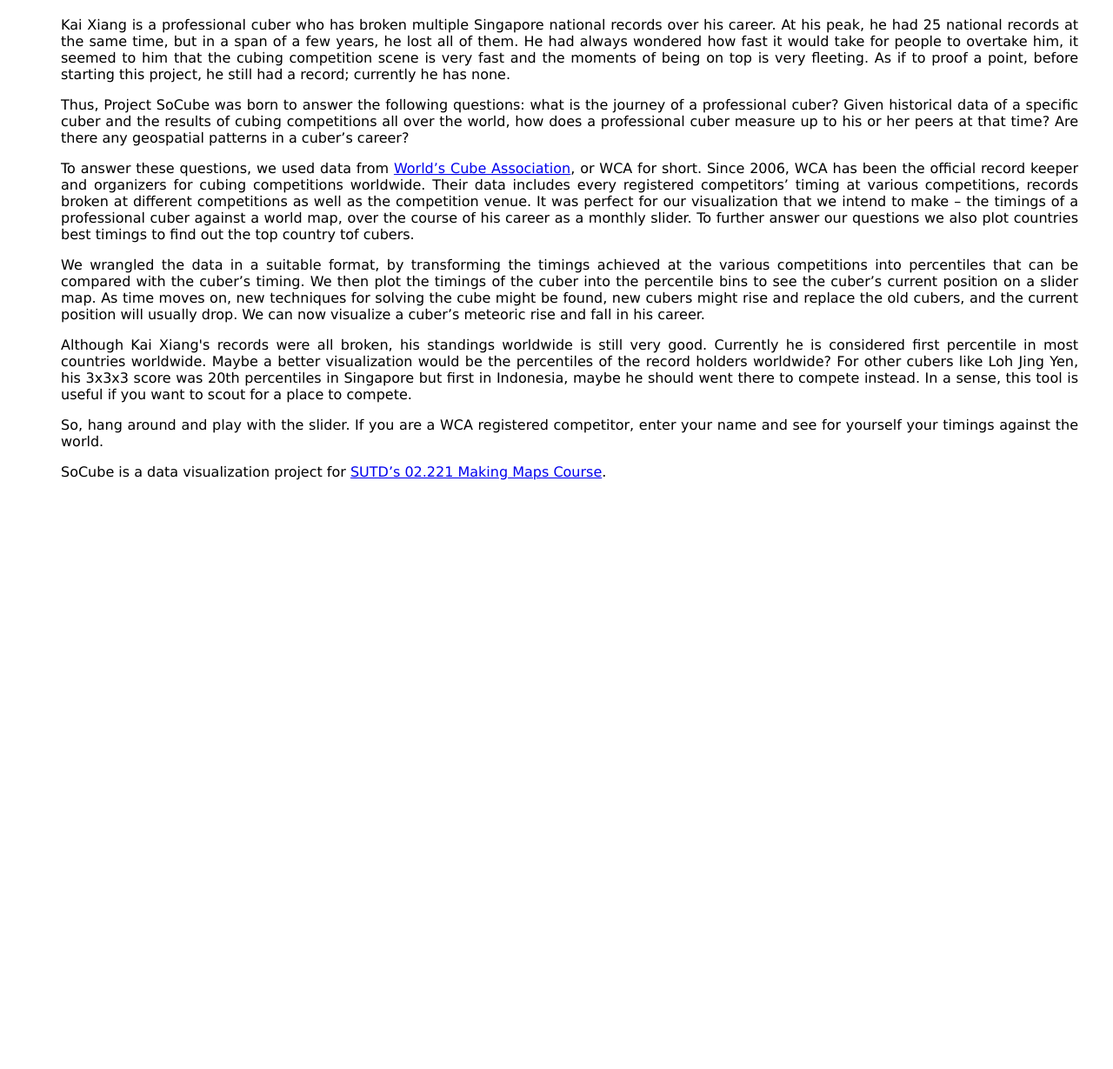
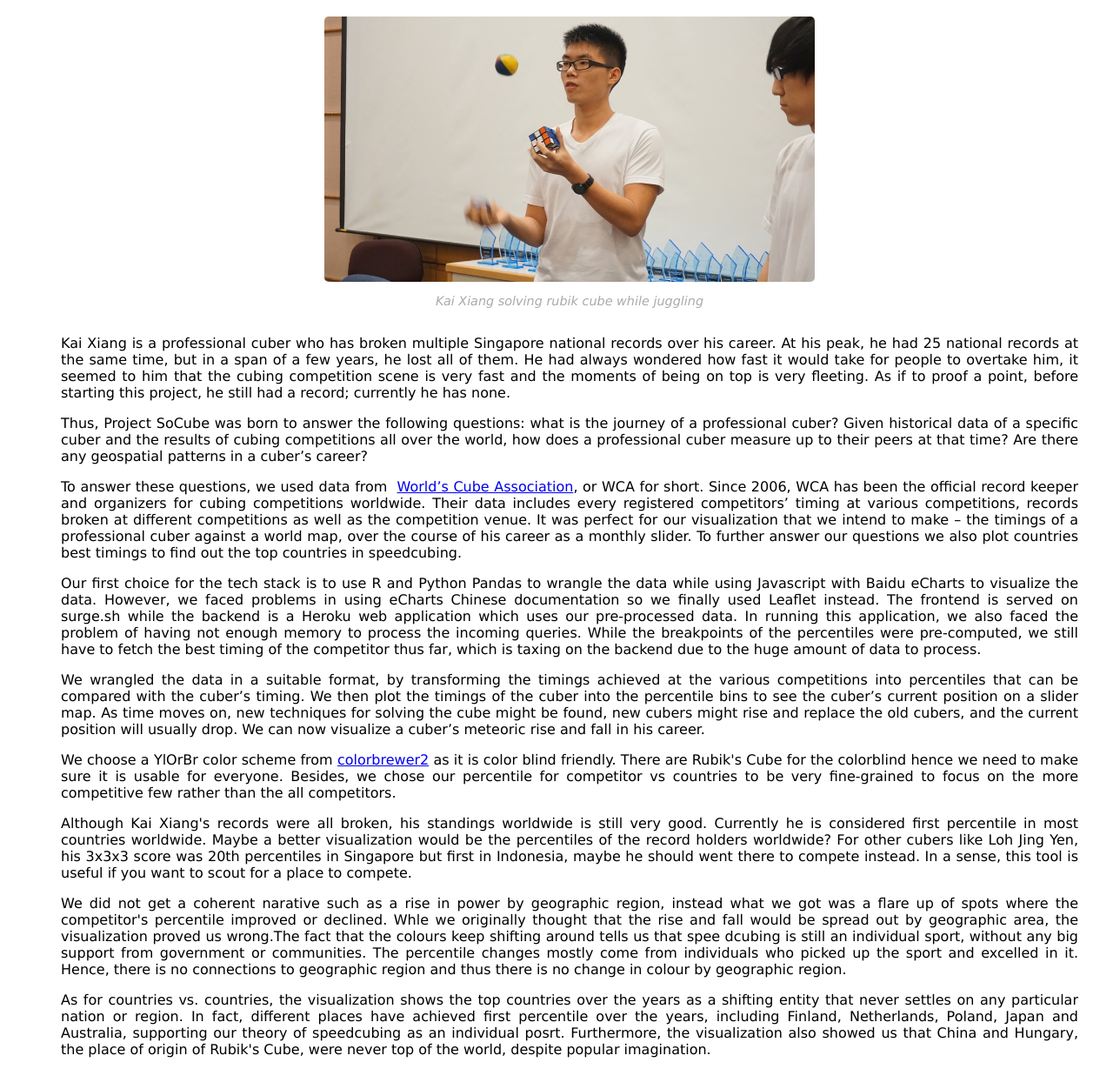
Before and after one commit to stanleynguyen/so.cube, a website: page about.html in a window 1280 px wide. Shown: the part 70-1299 px from the top of the page at 87% size. Before the commit the page ends 800 px from the top, so only its background shows below. Drawn offline with Linux system fonts and the light colour scheme.

Commit message:
Edit about page

```diff
--- a/about.html
+++ b/about.html
@@ -12,6 +12,7 @@
 
     h1 {
       text-align: center;
+      width: 100%;
     }
 
     p {
@@ -24,6 +25,47 @@
       padding-left: 15px;
       margin-right: auto;
       margin-left: auto;
+    }
+
+    .row {
+      display: -ms-flexbox;
+      display: flex;
+      -ms-flex-wrap: wrap;
+      flex-wrap: wrap;
+      margin-right: -15px;
+      margin-left: -15px;
+    }
+
+    .col-12 {
+      position: relative;
+      width: 100%;
+      min-height: 1px;
+      padding-right: 15px;
+      padding-left: 15px;
+      -ms-flex: 0 0 100%;
+      flex: 0 0 100%;
+      max-width: 100%;
+    }
+
+    .img-container {
+      max-width: 100%;
+      padding: 0 20px;
+      display: flex;
+      flex-direction: column;
+      align-items: center;
+    }
+
+    .img-fluid {
+      max-width: 50%;
+    }
+
+    .rounded-border {
+      border-radius: 5px;
+    }
+
+    .caption {
+      color: #aaa;
+      font-size: 0.9rem;
     }
 
     @media (min-width: 576px) {
@@ -49,26 +91,6 @@
         max-width: 1140px;
       }
     }
-
-    .row {
-      display: -ms-flexbox;
-      display: flex;
-      -ms-flex-wrap: wrap;
-      flex-wrap: wrap;
-      margin-right: -15px;
-      margin-left: -15px;
-    }
-
-    .col-12 {
-      position: relative;
-      width: 100%;
-      min-height: 1px;
-      padding-right: 15px;
-      padding-left: 15px;
-      -ms-flex: 0 0 100%;
-      flex: 0 0 100%;
-      max-width: 100%;
-    }
   </style>
 </head>
 
@@ -77,6 +99,13 @@
     <div class="row">
       <div class="col-12">
         <h1>Project SoCube</h1>
+        <div class="img-container">
+          <img class="img-fluid rounded-border" src="./assets/juggling-and-cubing.jpeg" Alt="Kai Xiang juggling and cubing at the same time"
+          />
+          <p class="caption">
+            <em>Kai Xiang solving rubik cube while juggling</em>
+          </p>
+        </div>
         <p>Kai Xiang is a professional cuber who has broken multiple Singapore national records over his career. At his peak,
           he had 25 national records at the same time, but in a span of a few years, he lost all of them. He had always wondered
           how fast it would take for people to overtake him, it seemed to him that the cubing competition scene is very fast
@@ -84,27 +113,48 @@
           had a record; currently he has none.</p>
         <p>Thus, Project SoCube was born to answer the following questions: what is the journey of a professional cuber? Given
           historical data of a specific cuber and the results of cubing competitions all over the world, how does a professional
-          cuber measure up to his or her peers at that time? Are there any geospatial patterns in a cuber&rsquo;s career?</p>
-        <p>To answer these questions, we used data from
+          cuber measure up to their peers at that time? Are there any geospatial patterns in a cuber&rsquo;s career?</p>
+        <p>To answer these questions, we used data from&nbsp;
           <a href="https://www.worldcubeassociation.org/">World&rsquo;s Cube Association</a>, or WCA for short. Since 2006, WCA has been the official record keeper and organizers
           for cubing competitions worldwide. Their data includes every registered competitors&rsquo; timing at various competitions,
           records broken at different competitions as well as the competition venue. It was perfect for our visualization
           that we intend to make &ndash; the timings of a professional cuber against a world map, over the course of his
           career as a monthly slider. To further answer our questions we also plot countries best timings to find out the
-          top country tof cubers.</p>
+          top countries in speedcubing.</p>
+        <p>Our first choice for the tech stack is to use R and Python Pandas to wrangle the data while using Javascript with
+          Baidu eCharts to visualize the data. However, we faced problems in using eCharts Chinese documentation so we finally
+          used Leaflet instead. The frontend is served on surge.sh while the backend is a Heroku web application which uses
+          our pre-processed data. In running this application, we also faced the problem of having not enough memory to process
+          the incoming queries. While the breakpoints of the percentiles were pre-computed, we still have to fetch the best
+          timing of the competitor thus far, which is taxing on the backend due to the huge amount of data to process.</p>
         <p>We wrangled the data in a suitable format, by transforming the timings achieved at the various competitions into
           percentiles that can be compared with the cuber&rsquo;s timing. We then plot the timings of the cuber into the
           percentile bins to see the cuber&rsquo;s current position on a slider map. As time moves on, new techniques for
           solving the cube might be found, new cubers might rise and replace the old cubers, and the current position will
           usually drop. We can now visualize a cuber&rsquo;s meteoric rise and fall in his career.</p>
+        <p>We choose a YlOrBr color scheme from
+          <a href="http://colorbrewer2.org/#type=sequential&amp;scheme=YlOrBr&amp;n=9">colorbrewer2</a>&nbsp;as it is color blind friendly. There are Rubik's Cube for the colorblind hence we need to
+          make sure it is usable for everyone. Besides, we chose our percentile for competitor vs countries to be very fine-grained
+          to focus on the more competitive few rather than the all competitors.</p>
         <p>Although Kai Xiang's records were all broken, his standings worldwide is still very good. Currently he is considered
           first percentile in most countries worldwide. Maybe a better visualization would be the percentiles of the record
           holders worldwide? For other cubers like Loh Jing Yen, his 3x3x3 score was 20th percentiles in Singapore but first
           in Indonesia, maybe he should went there to compete instead. In a sense, this tool is useful if you want to scout
           for a place to compete.</p>
+        <p>We did not get a coherent narative such as a rise in power by geographic region, instead what we got was a flare
+          up of spots where the competitor's percentile improved or declined. Whle we originally thought that the rise and
+          fall would be spread out by geographic area, the visualization proved us wrong.The fact that the colours keep shifting
+          around tells us that spee dcubing is still an individual sport, without any big support from government or communities.
+          The percentile changes mostly come from individuals who picked up the sport and excelled in it. Hence, there is
+          no connections to geographic region and thus there is no change in colour by geographic region.</p>
+        <p>As for countries vs. countries, the visualization shows the top countries over the years as a shifting entity that
+          never settles on any particular nation or region. In fact, different places have achieved first percentile over
+          the years, including Finland, Netherlands, Poland, Japan and Australia, supporting our theory of speedcubing as
+          an individual posrt. Furthermore, the visualization also showed us that China and Hungary, the place of origin
+          of Rubik's Cube, were never top of the world, despite popular imagination.</p>
         <p>So, hang around and play with the slider. If you are a WCA registered competitor, enter your name and see for yourself
           your timings against the world.</p>
-        <p>SoCube is a data visualization project for
+        <p>SoCube is a data visualization project for&nbsp;
           <a href="https://hass.sutd.edu.sg/education/undergraduate-subjects/elective/02-221-making-maps-introduction-spatial-analysis-data-visualization-map-design">SUTD&rsquo;s 02.221 Making Maps Course</a>.</p>
       </div>
     </div>
```
Also changed, not shown: assets/juggling-and-cubing.jpeg (added).
